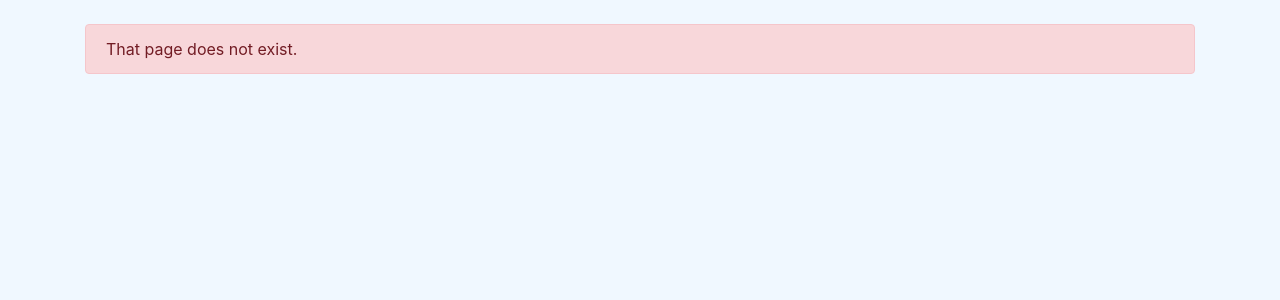
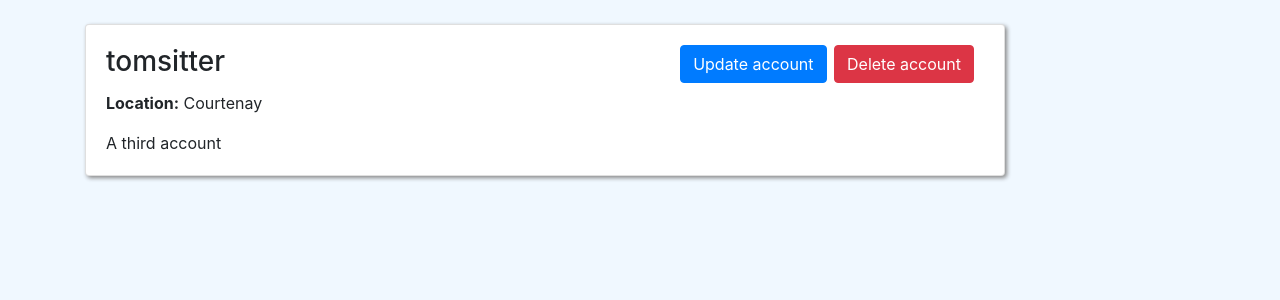
Before and after one commit to tomsitter/flask-auth-tutorial, a Flask app: a page that uses app/templates/base.html in a window 1280 px wide. Shown: the part 56-356 px from the top of the page. Run offline with Flask 2, Linux system fonts and the light colour scheme; a user stored in the database is signed in; data comes from the database, SQL or seed files in the repository; both versions use the stored data as it was after the commit; parts of the project's set-up code (start-up, migrations or seed data) failed here and were passed over; some libraries are stand-ins or nearby versions.

Commit message:
Add show/edit/delete profile screens

```diff
--- a/app/__init__.py
+++ b/app/__init__.py
@@ -21,8 +21,10 @@ def create_app():
 
     from app.auth.views import auth
     from app.main.views import main
+    from app.account.views import account
     app.register_blueprint(auth)
     app.register_blueprint(main)
+    app.register_blueprint(account, url_prefix="/user")
 
     from app.main.errors import page_not_found
     app.register_error_handler(404, page_not_found)
--- /dev/null
+++ b/app/account/templates/show_account.html
@@ -0,0 +1,34 @@
+{% extends 'base.html' %}
+{% block title %}{{ user.username }} - {% endblock title %}
+{% from '_error_messages.html' import field_error_messages, error_messages %}
+{% if current_user == user %}
+{% set active_page = 'account' %}
+{% endif %}
+
+{% block content %}
+<div class="row">
+
+    <div class="col-lg-10">
+      <div class="card mt-4">
+        <div class="card-body">
+          <h3 class="card-title">
+          {{ user.username }}
+          {% if user == current_user %}
+            <div class="button-actions">
+                <a href="{{ url_for('account.edit') }}" class="btn btn-primary">Update account</a>
+              <form class="delete-form" method="POST" action="{{ url_for('account.delete') }}">
+                <input class="btn btn-danger" type="submit" name="deleteAccount"
+                value="Delete account"
+                onclick="return confirm('Are you sure that you want to permanently delete your account?')">
+                </form>
+                </div>
+          {% endif %}
+            </h3>
+          <p><b>Location:</b> {{ user.location }}</p>
+          <p class="card-text">{{ user.description }}</p>
+        </div>
+      </div>
+    </div>
+
+  </div>
+{% endblock content %}
--- /dev/null
+++ b/app/account/views.py
@@ -0,0 +1,40 @@
+from flask import Blueprint, render_template, redirect, flash, url_for
+from werkzeug.utils import escape, unescape
+from app.account.forms import UpdateAccountForm
+from app import db
+from app.models import User
+from app.auth.views import current_user, login_required, logout_user
+
+account = Blueprint("account", __name__, template_folder="templates")
+
+@account.route("/profile/<username>")
+@login_required
+def show(username):
+    user = User.query.filter_by(username=username).first()
+    return render_template("show_account.html", user=user)
+
+@account.route("/edit", methods=["GET", "POST"])
+@login_required
+def edit():
+    form = UpdateAccountForm()
+
+    if form.validate_on_submit():
+        current_user.location = escape(form.location.data)
+        current_user.description = escape(form.description.data)
+        db.session.add(current_user._get_current_object())
+        db.session.commit()
+        flash("Your account has been updated.", "success")
+        return redirect(url_for("account.show", username=current_user.username))
+
+    form.location.data = unescape(current_user.location)
+    form.description.data = unescape(current_user.description)
+    return render_template("edit_account.html", form=form)
+
+@account.route("/delete", methods=["POST"])
+@login_required
+def delete():
+    db.session.delete(current_user._get_current_object())
+    db.session.commit()
+    logout_user()
+    flash("You account has been deleted", "success")
+    return redirect(url_for("main.home"))
--- a/app/auth/views.py
+++ b/app/auth/views.py
@@ -2,7 +2,7 @@ from flask import Blueprint, current_app, session, g, render_template, redirect,
 from app.auth.forms import RegistrationForm, LoginForm
 from app import db
 from app.models import User
-from werkzeug.local import Local, LocalProxy
+from werkzeug.local import LocalProxy
 from itsdangerous.url_safe import URLSafeSerializer
 from functools import wraps
 
@@ -63,7 +63,7 @@ def register():
         db.session.add(user)
         db.session.commit()
         flash("You are registered", "success")
-        return redirect(url_for("main.home"))
+        return redirect(url_for("auth.login"))
 
     return render_template("register.html", form=form)
 
--- a/app/main/templates/home/_landing.html
+++ b/app/main/templates/home/_landing.html
@@ -1,4 +1,3 @@
-{% extends 'base.html' %}
 {% set active_page = 'home' %}
 
 {% block content %}
--- a/app/main/templates/home/home.html
+++ b/app/main/templates/home/home.html
@@ -17,7 +17,6 @@
     <br>
   {% endfor %}
   {% endif %}
-
 {% else %}
   {% include 'home/_landing.html' %}
 {% endif %}
--- a/app/templates/base.html
+++ b/app/templates/base.html
@@ -29,7 +29,7 @@
           </li>
           {% if current_user.is_authenticated() %}
           <li class="nav-item">
-            <a href="#" class="nav-link">Account ({{ current_user.username }})</a>
+            <a href="{{ url_for('account.show', username=current_user.username)}}" class="nav-link">Account ({{ current_user.username }})</a>
           </li>
           <li class="nav-item">
             <a href="{{ url_for('auth.logout') }}" class="nav-link">Logout</a>
```
Also changed, not shown: app/account/forms.py (added, +18 -0 lines), app/account/templates/edit_account.html (added, +29 -0 lines), app/account/__init__.py (added), app/flask-auth.sqlite.
